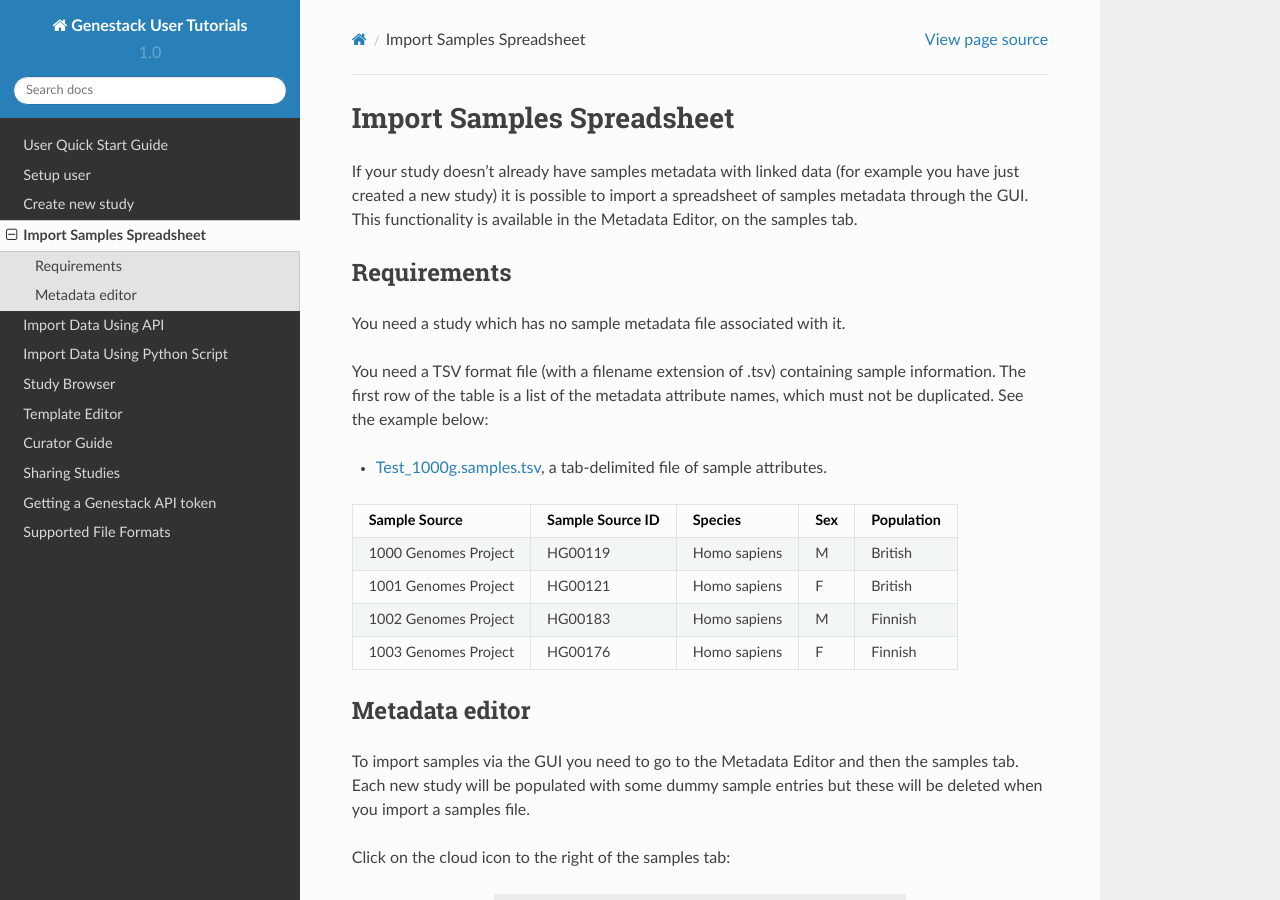
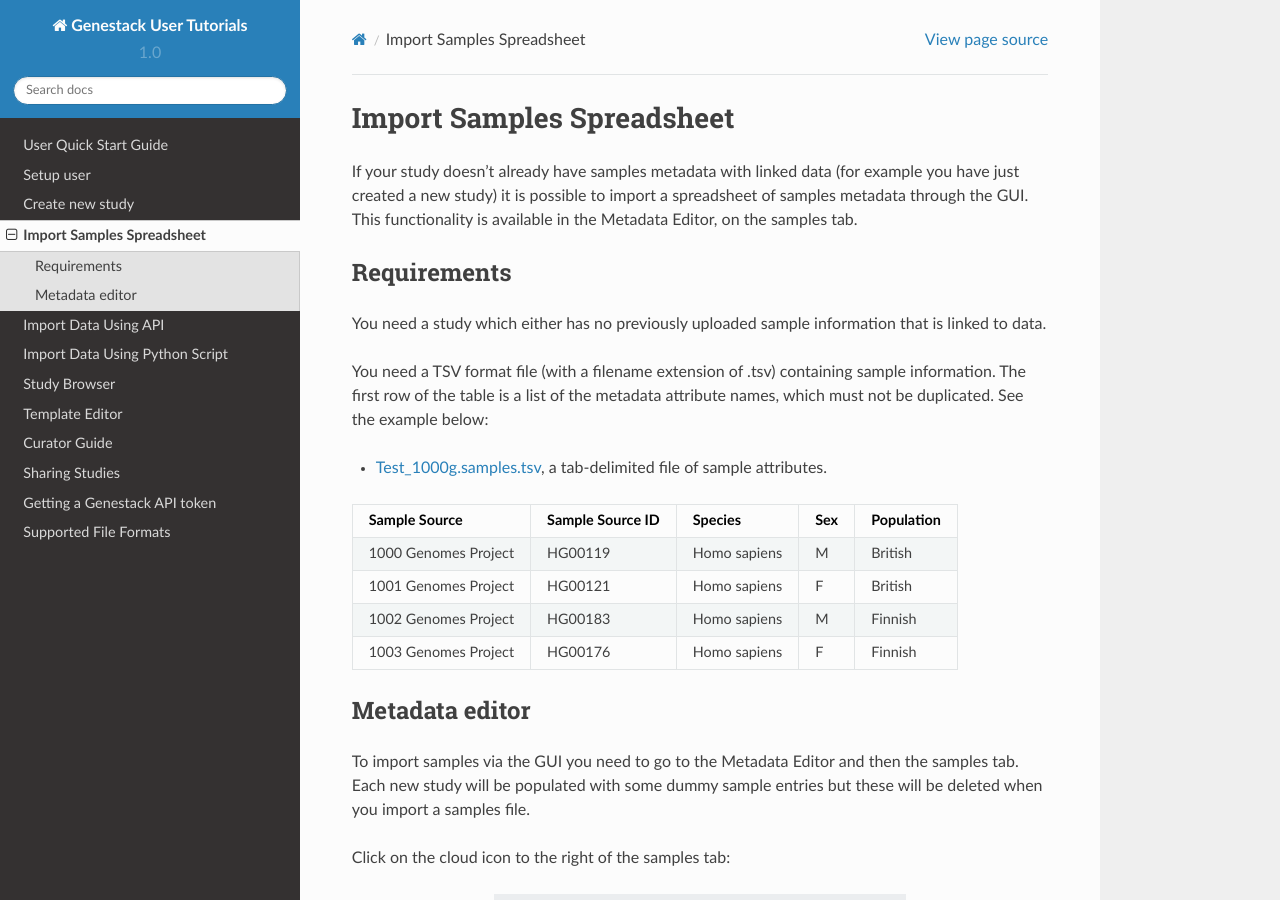
Before and after one commit to genestack/user-guide, a Sphinx documentation site: the page built from source/doc-odm-user-guide/import-samples-spreadsheet.rst, in a window 1280 px wide and 900 px high. Built offline with Sphinx 7.4.7 and the Read the Docs theme 2.0.0, drawn with Linux system fonts in a browser that asks for light colours.

Commit message:
Update import-samples-spreadsheet.rst

```diff
--- a/source/doc-odm-user-guide/import-samples-spreadsheet.rst
+++ b/source/doc-odm-user-guide/import-samples-spreadsheet.rst
@@ -7,7 +7,7 @@
 Requirements
 ------------
 
-You need a study which has no sample metadata file associated with it.
+You need a study which either has no previously uploaded sample information that is linked to data.
 
 You need a TSV format file (with a filename extension of .tsv) containing sample information. The first row of the table is a list of the metadata attribute names, which must not be duplicated.
 See the example below:
```
